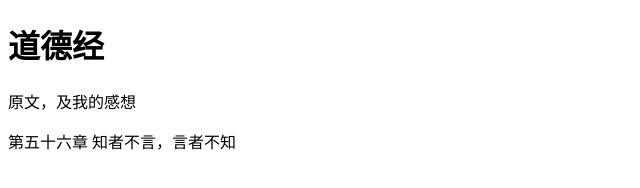
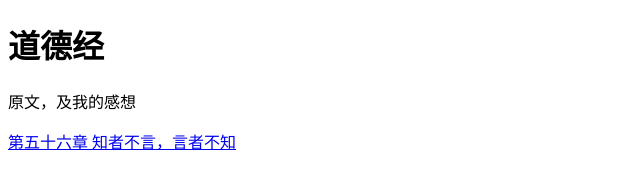
Before and after one commit to botaoruhai/botaoruhai.github.io, a plain HTML site: page 道德经/道德经.html in a window 1280 px wide. Shown: the whole page, without its empty margins (0-640 px from the left). Drawn offline with Linux system fonts and the light colour scheme.

Commit message:
modify hyperlink in 道德经.html

```diff
--- a/道德经/道德经.html
+++ b/道德经/道德经.html
@@ -9,6 +9,6 @@
 <body>
     <h1>道德经</h1>
     <p>原文，及我的感想</p>
-    <a herf="ch50-ch60/知者不言-言者不知.html" target="_blank">第五十六章 知者不言，言者不知</a>
+    <a href="ch50-ch60/知者不言-言者不知.html" target="_blank">第五十六章 知者不言，言者不知</a>
 </body>
 </html>
```
